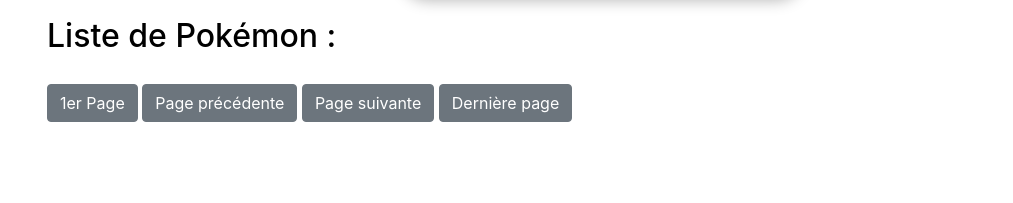
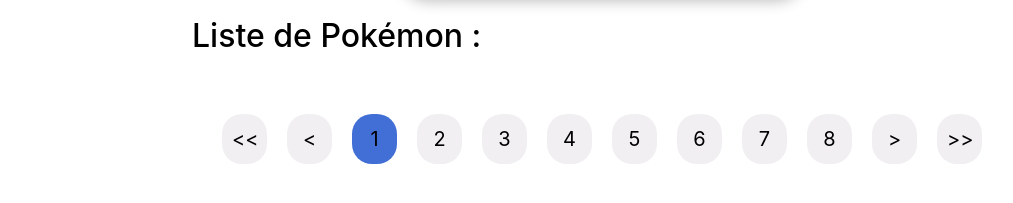
Before and after one commit to D-Seonay/Pokedex, a website: page src/index.html in a window 1280 px wide. Shown: the part 405-608 px from the top of the page, without its empty margins (38-1051 px from the left). Drawn offline with nearby package versions, Linux system fonts and the light colour scheme; files that its build step writes are made by us from their sources; no server answers.

Commit message:
Update pagination buttons styling and functionality

```diff
--- a/src/index.html
+++ b/src/index.html
@@ -9,7 +9,7 @@
     <link rel="stylesheet" href="https://stackpath.bootstrapcdn.com/bootstrap/4.5.2/css/bootstrap.min.css">
 </head>
 <body>
-    <div class="container">
+    <div class="">
         <div class="row">
             <input type="text" id="pokemonInput" placeholder="Entrez un numéro ou un nom" class="form-control col-md-4">
             <button type="button" onclick="getPokemon()" class="btn btn-primary">Rechercher</button>
@@ -30,10 +30,15 @@
                 <h2 class="pokemon-list__title">Liste de Pokémon :</h2>
                 <div class="listes" id="pokemonList"></div>
             </div>
-        <button id="firstButton" class="btn btn-secondary">1er Page </button>
-        <button id="prevButton" class="btn btn-secondary">Page précédente</button>
-        <button id="nextButton" class="btn btn-secondary">Page suivante</button>
-        <button id="lastButton" class="btn btn-secondary">Dernière page</button>
+
+
+            <div class="button-container">
+                <button id="firstButton"><<</button>
+                <button id="prevButton"><</button>
+                <div id="pagination"></div>
+                <button id="nextButton">></button>
+                <button id="lastButton">>></button>
+            </div>
 
         <div id="showPokemonButton"></div>
 
--- a/src/js/app.js
+++ b/src/js/app.js
@@ -108,6 +108,7 @@
 const nextButton = document.getElementById("nextButton");
 const lastButton = document.getElementById("lastButton");
 
+
 firstButton.addEventListener("click", function() {
     currentPage = 1;
     displayCurrentPage(currentPage);
@@ -133,3 +134,67 @@
     currentPage = Math.ceil(totalPokemon / pageSize);
     displayCurrentPage(currentPage);
 });
+
+const totalPages = Math.ceil(totalPokemon / pageSize); // Calcul du nombre total de pages
+
+function displayPaginationButtons(currentPage) {
+    const paginationElement = document.getElementById("pagination");
+    paginationElement.innerHTML = ''; // Efface le contenu actuel des boutons de pagination
+
+    const maxPageButtons = 8; // Nombre maximal de boutons de page à afficher
+
+    let startPage = currentPage - Math.floor(maxPageButtons / 2);
+    startPage = Math.max(startPage, 1); // Empêche d'avoir des numéros de page inférieurs à 1
+
+    let endPage = startPage + maxPageButtons - 1;
+    if (endPage > totalPages) {
+        endPage = totalPages;
+        startPage = Math.max(endPage - maxPageButtons + 1, 1); // Ajuste le début pour conserver 5 boutons si totalPages < maxPageButtons
+    }
+
+    for (let i = startPage; i <= endPage; i++) {
+        const pageButton = document.createElement("button");
+        pageButton.textContent = i;
+        pageButton.addEventListener("click", function() {
+            currentPage = i;
+            displayCurrentPage(currentPage);
+            displayPaginationButtons(currentPage);
+        });
+        if (i === currentPage) {
+            pageButton.classList.add("active"); // Ajoute une classe pour indiquer la page actuelle
+        }
+        paginationElement.appendChild(pageButton);
+    }
+
+    // Gestion des clics sur les boutons de navigation
+    firstButton.addEventListener("click", function() {
+        if (currentPage !== 1) {
+            currentPage = 1;
+            displayPaginationButtons(currentPage);
+        }
+    });
+
+    prevButton.addEventListener("click", function() {
+        if (currentPage > 1) {
+            currentPage--;
+            displayPaginationButtons(currentPage);
+        }
+    });
+
+    nextButton.addEventListener("click", function() {
+        if (currentPage < totalPages) {
+            currentPage++;
+            displayPaginationButtons(currentPage);
+        }
+    });
+
+    lastButton.addEventListener("click", function() {
+        if (currentPage !== totalPages) {
+            currentPage = totalPages;
+            displayPaginationButtons(currentPage);
+        }
+    });
+}
+
+// Au chargement initial, affiche les boutons de pagination pour la première page
+displayPaginationButtons(currentPage);
--- a/src/styles.css
+++ b/src/styles.css
@@ -7,9 +7,12 @@
 :root{
     --color-primary: #F8F9FC;
     --color-secondary: #E1E6FE;
-    --color-action: #8767F3;
+    --color-action: #426fd6;
     --color-white: #ffffff;
     --color-black: #000000;
+    --transparent-primary-color: rgba(47, 48, 97, 0.8);
+    --transparent-secondary-color: rgba(255, 255, 255, 0.4);
+    --transparent-tertiary-color: rgba(247, 255, 247, 0.8);
 
     --box-shadow: 0 3px 15px rgba(0, 0, 0, .3);
 }
@@ -141,3 +144,41 @@
 .pokemon-details__list li:hover {
     background-color: var(--color-secondary);
 }
+
+
+.button-container {
+    padding: 20px;
+    margin-bottom: 30px;
+    border-radius: 60px;
+    display: flex;
+    justify-content: center;
+    flex-direction: row;
+    background-color: var(--transparent-secondary-color);
+    box-shadow: var(--secondary-color) 0px 0px 20px 0px;
+}
+
+.button-container button {
+    margin: 10px;
+    padding: 10px;
+    border-radius: 20px;
+    border: none;
+    background-color: #F1EFF2;
+    color: #000000;
+    font-size: 20px;
+    width: 45px;
+    transition: all 0.7s;
+}
+
+.button-container button:hover:not(:disabled),
+.button-container button.active {
+    background-color: var(--color-action);
+    color: #000;
+}
+
+.button-container button:hover:not(:disabled) {
+    cursor: pointer;
+}
+
+.button-container button:disabled {
+    opacity: 0.5;
+}
```
